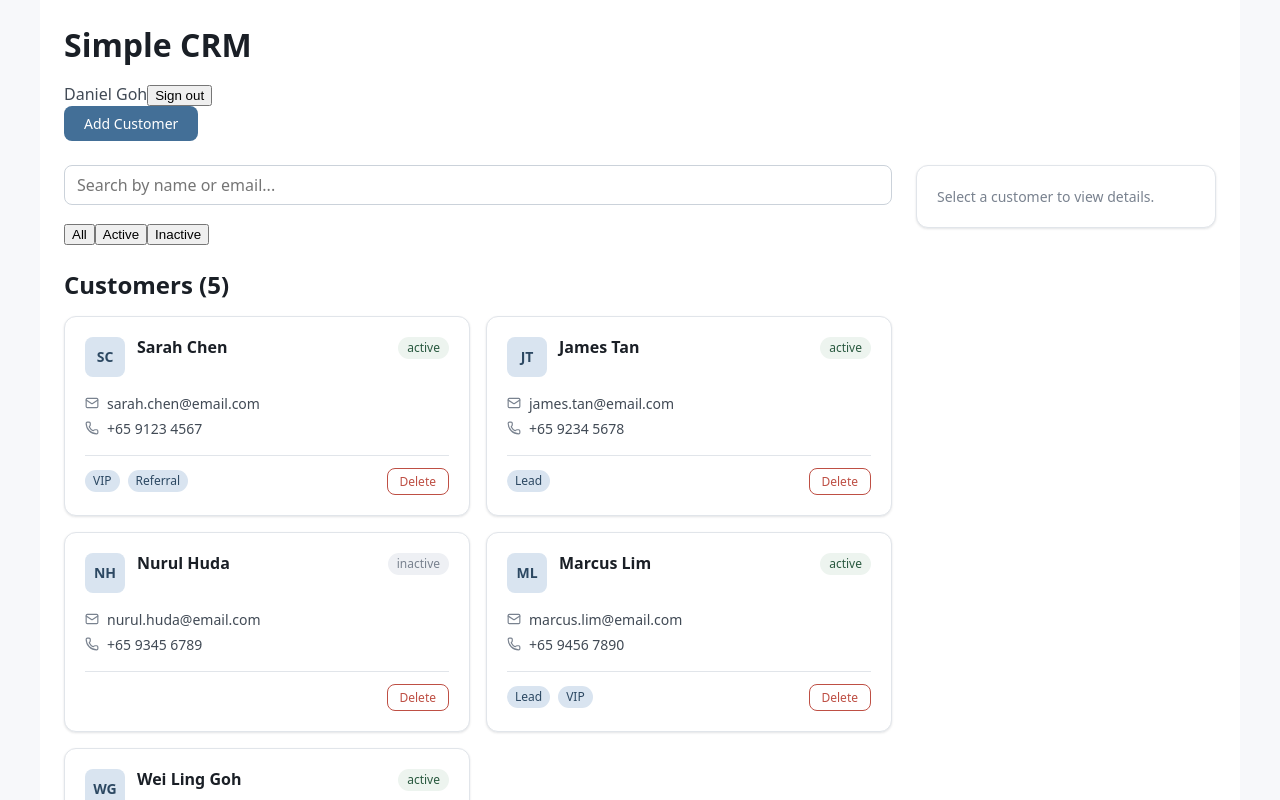
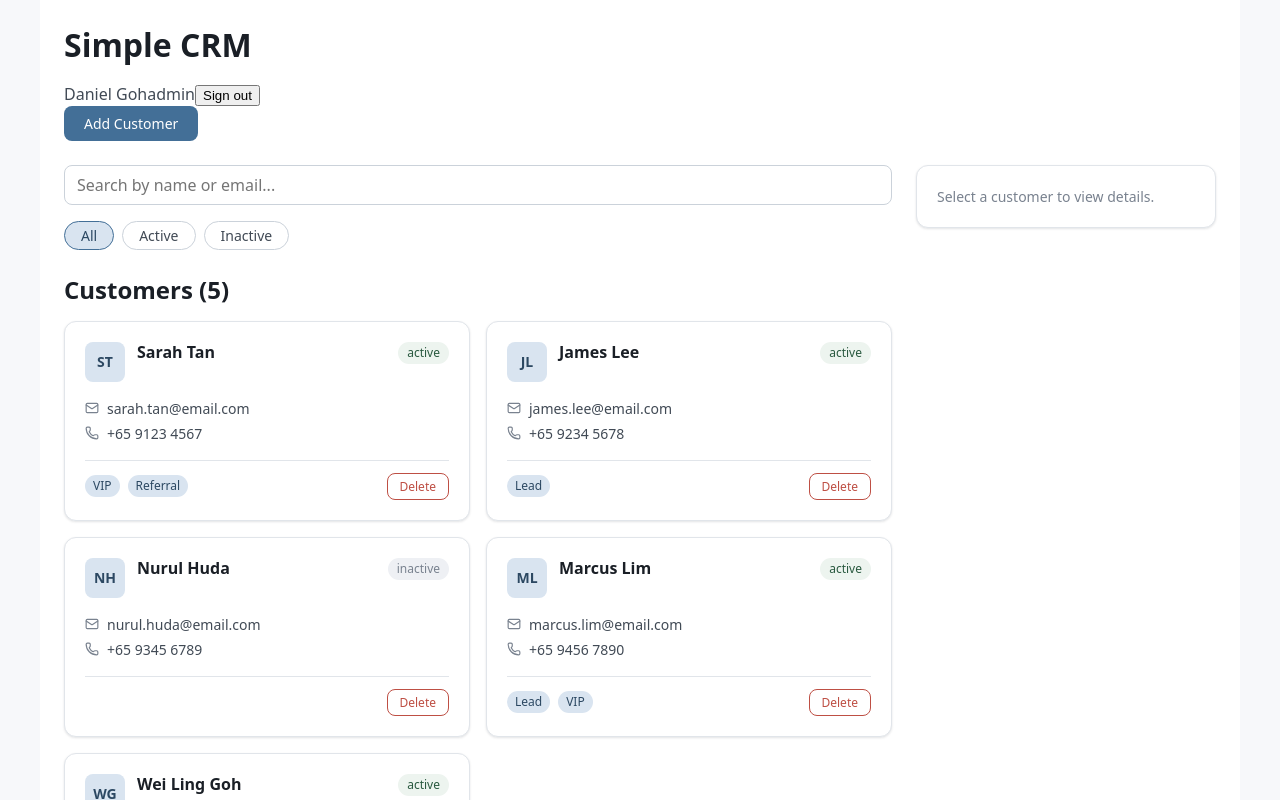
Before and after one commit to snoopytzp/sctp_2_React_Project, a React (Vite) app in the folder simple-crm-web-2/: page / in a window 1280 px wide. Both pictures are taken after a click on the button "Sign in". Shown: the top 800 px of the page. Built offline with nearby package versions, Linux system fonts and the light colour scheme; data requests are answered from the project's data file.

Commit message:
2.6-Lecture Copy
Context reducer

```diff
--- a/simple-crm-web-2/data/db.json
+++ b/simple-crm-web-2/data/db.json
@@ -3,8 +3,8 @@
     {
       "id": "c1",
       "firstName": "Sarah",
-      "lastName": "Chen",
-      "email": "sarah.chen@email.com",
+      "lastName": "Tan",
+      "email": "sarah.tan@email.com",
       "phone": "+65 9123 4567",
       "status": "active",
       "tags": [
@@ -18,8 +18,8 @@
     {
       "id": "c2",
       "firstName": "James",
-      "lastName": "Tan",
-      "email": "james.tan@email.com",
+      "lastName": "Lee",
+      "email": "james.lee@email.com",
       "phone": "+65 9234 5678",
       "status": "active",
       "tags": [
--- a/simple-crm-web-2/eslint.config.js
+++ b/simple-crm-web-2/eslint.config.js
@@ -19,6 +19,7 @@ export default defineConfig([
     },
     rules: {
       "no-unused-vars": "warn",
+      "react-refresh/only-export-components": "off",
     },
   },
 ]);
--- a/simple-crm-web-2/src/App.css
+++ b/simple-crm-web-2/src/App.css
@@ -158,3 +158,31 @@
   background: var(--danger-50, #f9eeed);
   border: 1px solid var(--danger-100, #f1d6d3);
 }
+
+.filter-bar {
+  display: flex;
+  gap: var(--space-2);
+  margin-bottom: var(--space-4);
+}
+
+.filter-btn {
+  padding: var(--space-1) var(--space-4);
+  border: 1px solid var(--border-default);
+  border-radius: var(--radius-pill);
+  background: var(--surface-card);
+  font-family: var(--font-sans);
+  font-size: var(--text-sm);
+  color: var(--text-body);
+  cursor: pointer;
+  transition:
+    background var(--duration-fast) var(--ease-standard),
+    border-color var(--duration-fast) var(--ease-standard),
+    color var(--duration-fast) var(--ease-standard);
+}
+
+.filter-btn-active {
+  background: var(--primary-100);
+  border-color: var(--primary-500);
+  color: var(--primary-700);
+  font-weight: var(--weight-medium);
+}
--- a/simple-crm-web-2/src/App.jsx
+++ b/simple-crm-web-2/src/App.jsx
@@ -1,5 +1,6 @@
 // src/App.jsx
 import { useContext, useState } from "react";
+
 import { AuthContext } from "./contexts/AuthContext";
 import { CustomerContext } from "./contexts/CustomerContext";
 import LoginPage from "./components/LoginPage";
@@ -30,12 +31,6 @@ function App() {
     setStatusFilter,
     setSelectedId,
   } = useContext(CustomerContext);
-  console.log("test")
-  console.log(filteredCustomers)
-
-  if (!user) return <LoginPage />;
-  if (loading) return <Spinner />;
-  if (error) return <p className="status-message error">Error: {error}</p>;
 
   const [form, setForm] = useState({
     firstName: "",
@@ -83,6 +78,7 @@ function App() {
     });
   };
 
+  if (!user) return <LoginPage />;
   if (loading) return <Spinner />;
   if (error) return <p className="status-message error">Error: {error}</p>;
 
@@ -93,6 +89,7 @@ function App() {
       <button className="toggle-form-btn" onClick={toggleForm}>
         {showForm ? "Cancel" : "Add Customer"}
       </button>
+
       {showForm && (
         <form onSubmit={handleAddCustomer} className="add-customer-form">
           <h3>Add New Customer</h3>
@@ -173,7 +170,7 @@ function App() {
 
       <div className="crm-layout">
         <div className="customer-panel">
-          <SearchBar searchTerm={searchTerm} setSearchTerm={setSearchTerm} />
+          <SearchBar searchTerm={searchTerm} onSearch={setSearchTerm} />
           <div className="filter-bar">
             {["all", "active", "inactive"].map((f) => (
               <button
--- a/simple-crm-web-2/src/components/CustomerCard.jsx
+++ b/simple-crm-web-2/src/components/CustomerCard.jsx
@@ -14,10 +14,6 @@ function CustomerCard({ customer, onSelect, isSelected }) {
   const { hasRole } = useContext(AuthContext);
   const { firstName, lastName, email, phone, status, tags } = customer;
 
-  const handleDelete = (e) => {
-    e.stopPropagation();
-    onDelete(customer.id);
-  };
   return (
     <div
       className={`${styles.card} ${isSelected ? styles.cardSelected : ""}`}
--- a/simple-crm-web-2/src/components/CustomerDetail.jsx
+++ b/simple-crm-web-2/src/components/CustomerDetail.jsx
@@ -1,9 +1,9 @@
-import { useState, useEffect, useContext } from 'react';
-import { CustomerContext } from '../contexts/CustomerContext';
-import styles from './CustomerDetail.module.css';
-import Spinner from './Spinner';
+import { useState, useEffect, useContext } from "react";
 
-const API_BASE = 'http://localhost:3001';
+import Spinner from "./Spinner";
+import { API_BASE } from "../App";
+import styles from "./CustomerDetail.module.css";
+import { CustomerContext } from "../contexts/CustomerContext";
 
 function CustomerDetail({ selectedId }) {
   const [customer, setCustomer] = useState(null);
@@ -20,7 +20,7 @@ function CustomerDetail({ selectedId }) {
       setLoading(true);
       setError(null);
       try {
-        await new Promise((resolve) => setTimeout(resolve, 2000));
+        await new Promise((resolve) => setTimeout(resolve, 1000));
         const response = await fetch(`${API_BASE}/customers/${selectedId}`);
 
         if (!response.ok) {
@@ -28,7 +28,6 @@ function CustomerDetail({ selectedId }) {
         }
 
         const data = await response.json();
-        console.log("fetchCustomer in CustomerDetail - data received", data);
         setCustomer(data);
       } catch (err) {
         setError(err.message);
@@ -76,13 +75,15 @@ function CustomerDetail({ selectedId }) {
 
   return (
     <div className={styles.panel}>
-      {
-        isEditing ? (
-          <CustomerEditForm customer={customer} onDone={handleDone} />
-        ) : (
-          <CustomerView customer={customer} onEditClick={handleEditClick} />
-        )
-      };
+      {isEditing ? (
+        <CustomerEditForm
+          customer={customer}
+          // onUpdate={onUpdate}
+          onDone={handleDone}
+        />
+      ) : (
+        <CustomerView customer={customer} onEditClick={handleEditClick} />
+      )}
     </div>
   );
 }
@@ -147,6 +148,16 @@ function CustomerView({ customer, onEditClick }) {
 function CustomerEditForm({ customer, onDone }) {
   const { updateCustomer } = useContext(CustomerContext);
 
+  const [editForm, setEditForm] = useState({
+    firstName: customer.firstName,
+    lastName: customer.lastName,
+    email: customer.email,
+    phone: customer.phone || "",
+    company: customer.company || "",
+    notes: customer.notes || "",
+    status: customer.status,
+    tags: customer.tags,
+  });
   const [saving, setSaving] = useState(false);
 
   const handleChange = (e) => {
--- a/simple-crm-web-2/src/components/CustomerDetail.module.css
+++ b/simple-crm-web-2/src/components/CustomerDetail.module.css
@@ -94,3 +94,102 @@
   color: var(--text-muted);
   font-size: var(--text-sm);
 }
+
+.panelHead {
+  display: flex;
+  align-items: flex-start;
+  justify-content: space-between;
+  gap: var(--space-3);
+  margin-bottom: var(--space-4);
+}
+
+.editButton {
+  padding: var(--space-1) var(--space-3);
+  background: transparent;
+  color: var(--primary-600);
+  border: 1px solid var(--primary-300, var(--border-default));
+  border-radius: var(--radius-md);
+  font-family: var(--font-sans);
+  font-size: var(--text-xs);
+  font-weight: var(--weight-medium);
+  cursor: pointer;
+  flex: none;
+  transition: background var(--duration-fast) var(--ease-standard);
+}
+
+.editButton:hover {
+  background: var(--primary-50, var(--surface-hover));
+}
+
+.editField {
+  display: flex;
+  flex-direction: column;
+  gap: var(--space-1);
+  margin-bottom: var(--space-3);
+}
+
+.input {
+  padding: var(--space-2) var(--space-3);
+  border: 1px solid var(--border-default);
+  border-radius: var(--radius-md);
+  background: var(--surface-card);
+  font-family: var(--font-sans);
+  font-size: var(--text-sm);
+  color: var(--text-strong);
+  width: 100%;
+  box-sizing: border-box;
+  transition: border-color var(--duration-fast) var(--ease-standard),
+              box-shadow var(--duration-fast) var(--ease-standard);
+}
+
+.input:focus {
+  outline: none;
+  border-color: var(--border-focus);
+  box-shadow: var(--ring);
+}
+
+textarea.input {
+  resize: vertical;
+}
+
+.editActions {
+  display: flex;
+  gap: var(--space-2);
+  margin-top: var(--space-4);
+  padding-top: var(--space-4);
+  border-top: 1px solid var(--border-subtle);
+}
+
+.saveButton {
+  padding: var(--space-2) var(--space-4);
+  background: var(--action-primary);
+  color: var(--text-on-primary);
+  border: none;
+  border-radius: var(--radius-md);
+  font-family: var(--font-sans);
+  font-size: var(--text-sm);
+  font-weight: var(--weight-medium);
+  cursor: pointer;
+  transition: background var(--duration-fast) var(--ease-standard);
+}
+
+.saveButton:hover {
+  background: var(--action-primary-hover);
+}
+
+.cancelButton {
+  padding: var(--space-2) var(--space-4);
+  background: transparent;
+  color: var(--text-body);
+  border: 1px solid var(--border-default);
+  border-radius: var(--radius-md);
+  font-family: var(--font-sans);
+  font-size: var(--text-sm);
+  font-weight: var(--weight-medium);
+  cursor: pointer;
+  transition: background var(--duration-fast) var(--ease-standard);
+}
+
+.cancelButton:hover {
+  background: var(--surface-hover);
+}
--- a/simple-crm-web-2/src/components/Header.jsx
+++ b/simple-crm-web-2/src/components/Header.jsx
@@ -10,6 +10,11 @@ function Header() {
       <h1 className={styles.title}>Simple CRM</h1>
       <div className={styles.userArea}>
         <span className={styles.userName}>{user.name}</span>
+        <span
+          className={`${styles.roleBadge} ${user.role === "admin" ? styles.roleBadgeAdmin : styles.roleBadgeUser}`}
+        >
+          {user.role}
+        </span>
         <button className={styles.logoutBtn} onClick={logout}>
           Sign out
         </button>
--- a/simple-crm-web-2/src/components/LoginPage.jsx
+++ b/simple-crm-web-2/src/components/LoginPage.jsx
@@ -8,7 +8,7 @@ function LoginPage() {
   // const authCtx = useContext(AuthContext);
   // authCtx.login()
   const { login } = useContext(AuthContext);
-    const [email, setEmail] = useState("daniel@simplesystems.io");    // should be empty. Lazy to key
+  const [email, setEmail] = useState("daniel@simplesystems.io");    // should be empty. Lazy to key
   const [password, setPassword] = useState("password123");          // should be empty. Lazy to key
   const [error, setError] = useState(null);
 
--- a/simple-crm-web-2/src/contexts/AuthContext.jsx
+++ b/simple-crm-web-2/src/contexts/AuthContext.jsx
@@ -1,4 +1,3 @@
-// src/contexts/AuthContext.jsx
 import { createContext, useState } from "react";
 
 export const AuthContext = createContext();
@@ -18,6 +17,8 @@ export function AuthProvider({ children }) {
     return user?.role === role;
   };
 
+  // const contextValue = { user, login, logout, hasRole };
+
   return (
     <AuthContext.Provider value={{ user, login, logout, hasRole }}>
       {children}
--- a/simple-crm-web-2/src/contexts/CustomerContext.jsx
+++ b/simple-crm-web-2/src/contexts/CustomerContext.jsx
@@ -1,4 +1,3 @@
-// src/contexts/CustomerContext.jsx
 import { createContext, useReducer, useState, useEffect } from "react";
 import { customerReducer, initialState } from "../reducers/customerReducer";
 import { API_BASE } from "../App";
```
Also changed, not shown: simple-crm-web-2/data/users.js (line endings or trailing spaces).
